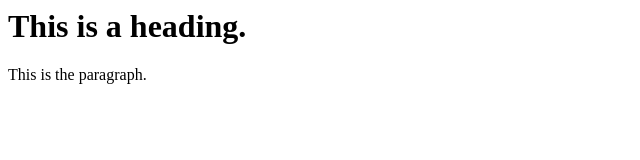
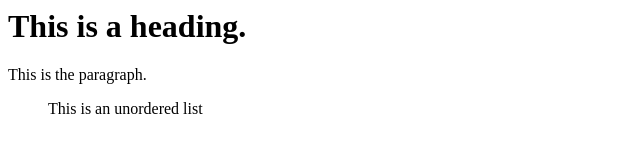
Before and after one commit to JaswanthKoduru/INT301-CA, a plain HTML site: page index.html in a window 1280 px wide. Shown: the whole page, without its empty margins (0-640 px from the left). Drawn offline with Linux system fonts and the light colour scheme.

Commit message:
Third commit to the master

```diff
--- a/index.html
+++ b/index.html
@@ -9,6 +9,7 @@
    <div>
       <h1>This is a heading.</h1>
       <p>This is the paragraph.</p>
+	<ul>This is an unordered list</ul>
    </div>
 </body>
 </html>
```
